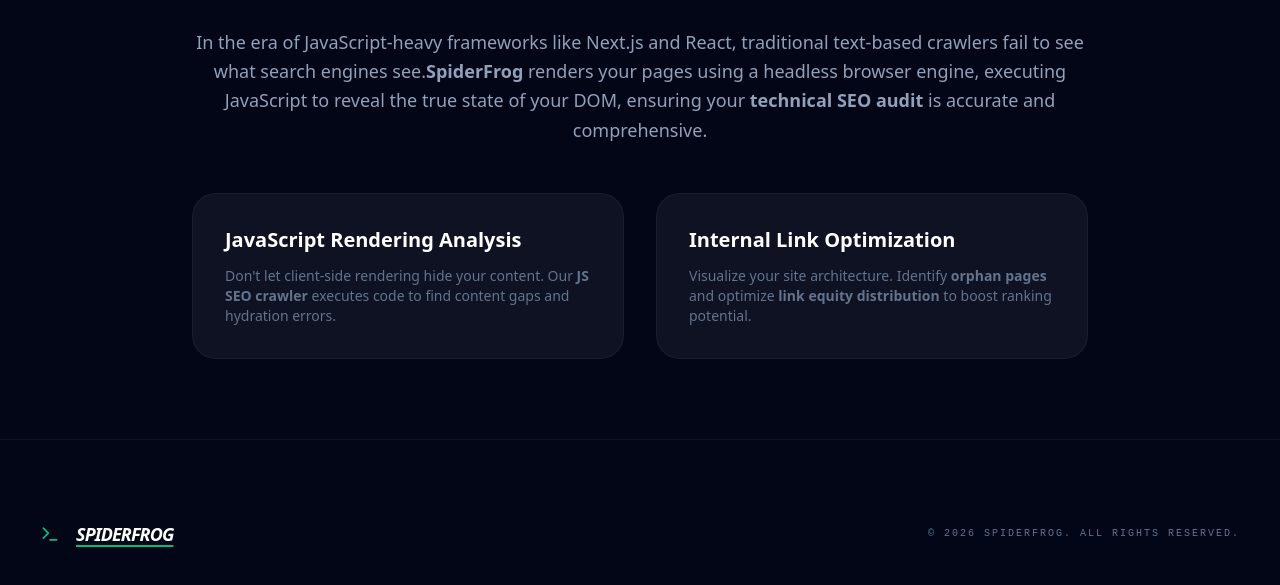
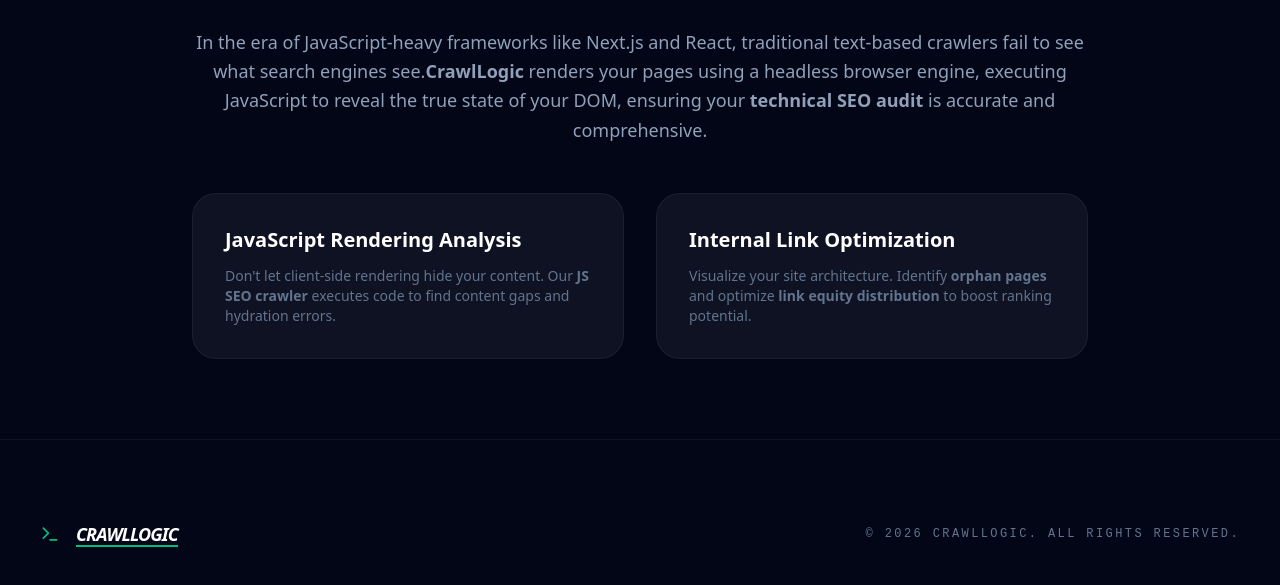
Before and after one commit to tanveerpy/seospider, a Next.js app: page /seospider/ in a window 1280 px wide. Shown: the part 2081-2666 px from the top of the page. Built offline with nearby package versions, Linux system fonts and the light colour scheme.

Commit message:
refactor: Rebrand details from SpiderFrog to CrawlLogic

```diff
--- a/src/app/(app)/api-access/page.tsx
+++ b/src/app/(app)/api-access/page.tsx
@@ -37,8 +37,7 @@
                     <code className="text-slate-300 font-mono text-sm">No authentication required for local instance</code>
                 </div>
                 <p className="text-xs text-slate-500">
-                    <Lock size={12} className="inline mr-1" />
-                    If deployed to production, ensure this route is protected or behind a firewall.
+                    <Lock size={12} className="inline mr-1" /> CrawlLogic can be integrated into your existing CI/CD pipelines to ensure every deploy is SEO-perfect.
                 </p>
             </div>
 
--- a/src/app/(app)/enterprise/page.tsx
+++ b/src/app/(app)/enterprise/page.tsx
@@ -19,7 +19,8 @@
             <div className="grid grid-cols-1 md:grid-cols-2 gap-8">
                 <div className="space-y-8">
                     <p className="text-lg text-slate-300 leading-relaxed">
-                        SpiderFrog Enterprise is designed for organizations that need to crawl millions of pages, integrate deep data into their pipelines, or require dedicated support engineers.
+                        <span className="text-transparent bg-clip-text bg-gradient-to-r from-white to-slate-500">CrawlLogic</span> Enterprise
+                        is designed for organizations that need to crawl millions of pages, integrate deep data into their pipelines, or require dedicated support engineers.
                     </p>
 
                     <ul className="space-y-4">
--- a/src/app/(app)/tools/page.tsx
+++ b/src/app/(app)/tools/page.tsx
@@ -80,7 +80,7 @@
                         <p className="text-slate-400 leading-relaxed">
                             Modern search engines like Google use complex rendering engines (WRS) to index JavaScript-heavy websites.
                             Traditional crawlers often miss hydration errors, client-side routing issues, and dynamic content.
-                            SpiderFrog's <strong>technical utility suite</strong> bridges this gap by simulating a real user agent environment.
+                            CrawlLogic's <strong>technical utility suite</strong> bridges this gap by simulating a real user agent environment.
                         </p>
                     </div>
                     <div>
--- a/src/app/layout.tsx
+++ b/src/app/layout.tsx
@@ -3,11 +3,11 @@
 import "./globals.css";
 
 export const metadata: Metadata = {
-  title: "SpiderFrog Online | Technical SEO Spider & Website Crawler",
+  title: "CrawlLogic | Technical SEO Spider & Website Crawler",
   description: "Free online SEO crawler for technical audits. Analyze HTTP headers, JavaScript rendering, internal linking, and Core Web Vitals without installation.",
   keywords: "seo spider, website crawler, technical seo audit, javascript seo, core web vitals, dom analysis, http headers",
   openGraph: {
-    title: "SpiderFrog Online - Technical SEO Scanner",
+    title: "CrawlLogic - Technical SEO Scanner",
     description: "Deep-dive technical SEO analysis for modern React/Next.js websites.",
     type: "website",
   }
--- a/src/app/page.tsx
+++ b/src/app/page.tsx
@@ -35,7 +35,7 @@
               <Terminal size={20} className="text-emerald-400" />
             </div>
             <span className="text-2xl font-black italic tracking-tighter uppercase">
-              Spider<span className="text-emerald-500 font-black">Frog</span>
+              Crawl<span className="text-emerald-500 font-black">Logic</span>
             </span>
           </div>
 
@@ -184,7 +184,7 @@
             </h2>
             <p className="text-slate-400 text-lg leading-relaxed">
               In the era of JavaScript-heavy frameworks like Next.js and React, traditional text-based crawlers fail to see what search engines see.
-              <strong>SpiderFrog</strong> renders your pages using a headless browser engine, executing JavaScript to reveal the true state of your DOM,
+              <strong>CrawlLogic</strong> renders your pages using a headless browser engine, executing JavaScript to reveal the true state of your DOM,
               ensuring your <strong>technical SEO audit</strong> is accurate and comprehensive.
             </p>
           </div>
@@ -212,11 +212,11 @@
           <div className="flex items-center gap-4">
             <Terminal size={20} className="text-emerald-500" />
             <span className="text-lg font-black italic tracking-tighter uppercase underline decoration-emerald-500 underline-offset-4 decoration-2">
-              SpiderFrog
+              CrawlLogic
             </span>
           </div>
-          <div className="text-slate-500 text-[10px] font-mono uppercase tracking-[0.2em]">
-            &copy; 2026 SpiderFrog. All rights reserved.
+          <div className="text-slate-500 text-xs font-mono uppercase tracking-[0.2em]">
+            &copy; 2026 CrawlLogic. All rights reserved.
           </div>
         </div>
       </footer>
```
